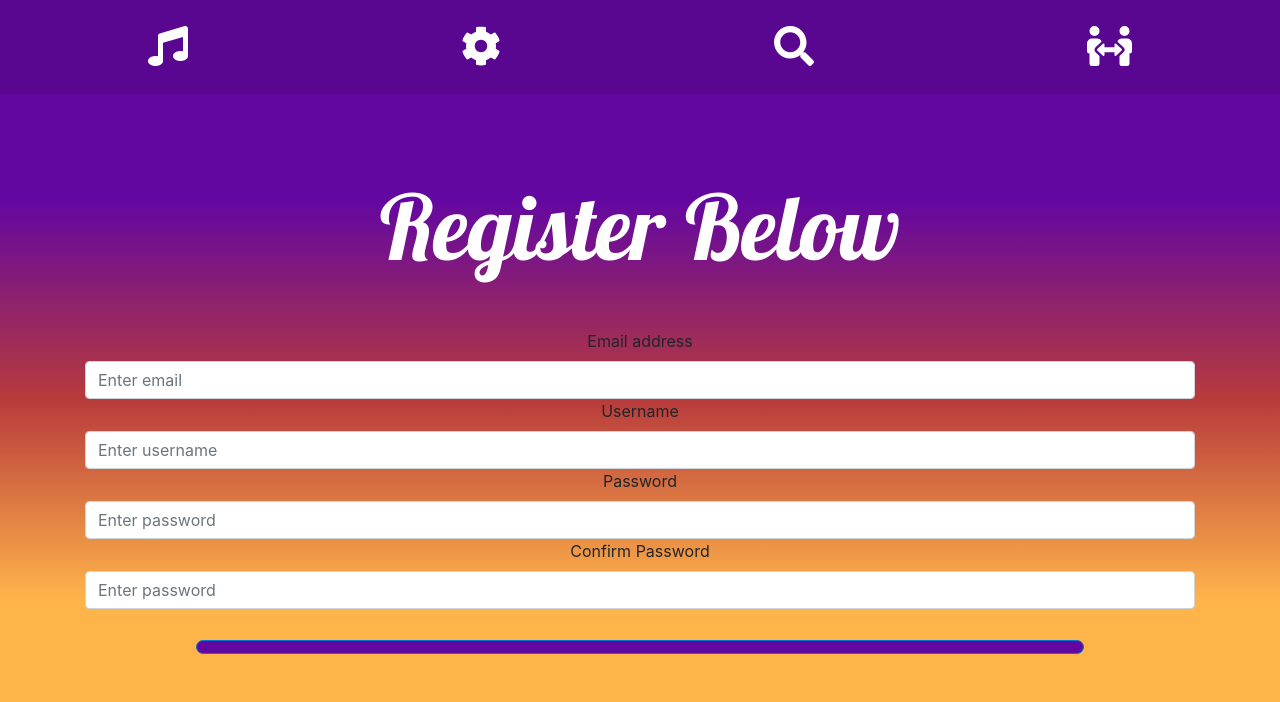
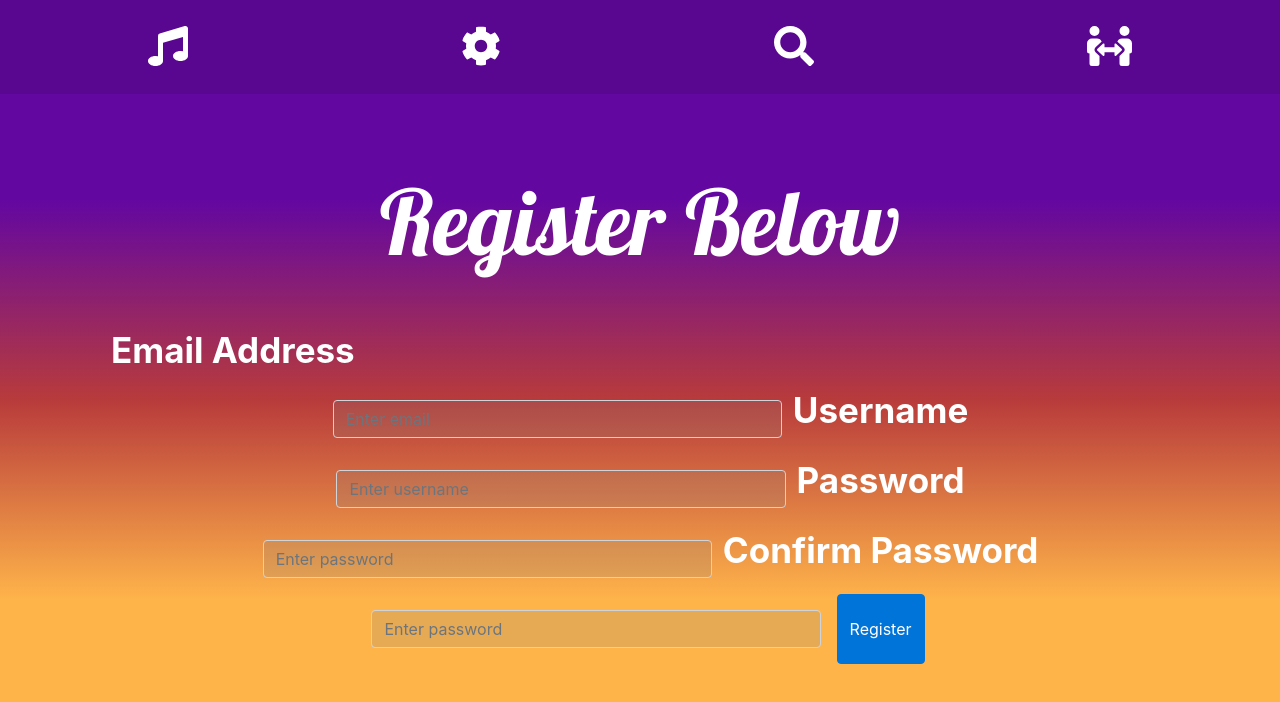
Before and after one commit to dylangygax/bander-client, a React (Create React App) app: page /app/Register in a window 1280 px wide. Shown: the top 702 px of the page. Built offline with nearby package versions, Linux system fonts and the light colour scheme.

Commit message:
renamed files - minor changes

```diff
--- a/public/app/style.css
+++ b/public/app/style.css
@@ -85,4 +85,14 @@ h1 {
 
 .reg-text {
     text-align: left;
+    color: white;
+    font-size: 35px;
+    font-weight: bolder;
 }
+
+.form-text {
+    box-shadow: inset 0 0 0 1000px rgba(0, 0, 0, 0.098);
+    background-color: rgba(255, 255, 255, 0.111);
+    text-align: left;
+    color: white;
+}
--- a/src/config/initRoute.js
+++ b/src/config/initRoute.js
@@ -2,13 +2,13 @@ import React from "react";
 import { Switch, Route } from "react-router-dom";
 import AppBody from "../pages/AppBody";
 
+import Landing from "../pages/Landing";
 import Login from "../pages/Login";
-import Login2 from "../pages/Login2";
 
 export default (
     <Switch>
-        <Route exact path="/" component={Login} />
-        <Route exact path="/login" component={Login2} />
+        <Route exact path="/" component={Landing} />
+        <Route exact path="/login" component={Login} />
         <Route path="/app" component={AppBody} />
     </Switch>
 )
--- /dev/null
+++ b/src/pages/Landing.js
@@ -0,0 +1,24 @@
+import React from 'react';
+import Button from "../components/Button";
+import SecondaryButton from "../components/SecondaryButton";
+
+const Landing = () => {
+
+    return (
+        <div>
+            <h1 className="col-12">Bander </h1>
+            <div className="col-12">
+                <img id="logo" src={process.env.PUBLIC_URL + "/images/Clef-Note.png"} />
+            </div>
+            <div id="login-button-container" className="justify-content-center flex-column col-12">
+                <Button buttonText="Login" url={"http://localhost:3000/login"} />
+                <Button buttonText="Register" url={"http://localhost:3000/app/register"} />
+            </div>
+            <div id="login-button-container" className="justify-content-center flex-column col-12">
+                <SecondaryButton buttonText="Continue without Logging in" url={"http://localhost:3000/app/home"} />
+            </div>
+        </div>
+    );
+}
+
+export default Landing;
--- a/src/pages/Login.js
+++ b/src/pages/Login.js
@@ -1,24 +1,58 @@
-import React from 'react';
-import Button from "../components/Button";
-import SecondaryButton from "../components/SecondaryButton";
+import React, {Component} from 'react'
+import UserModel from '../models/user'
 
-const Login = () => {
+class LoginForm extends Component {
+    state = {
+        email: '',
+        password: '',
+    }
 
-    return (
-        <div>
-            <h1 className="col-12">Bander </h1>
-            <div className="col-12">
-                <img id="logo" src={process.env.PUBLIC_URL + "/images/Clef-Note.png"} />
-            </div>
-            <div id="login-button-container" className="justify-content-center flex-column col-12">
-                <Button buttonText="Login" url={"http://localhost:3000/login"} />
-                <Button buttonText="Register" url={"http://localhost:3000/app/register"} />
-            </div>
-            <div id="login-button-container" className="justify-content-center flex-column col-12">
-                <SecondaryButton buttonText="Continue without Logging in" url={"http://localhost:3000/app/home"} />
-            </div>
-        </div>
-    );
+    handleChange = (event) => {
+        this.setState({
+            [event.target.name]: event.target.value,
+        })
+    }
+
+    handleSubmit = (event) => {
+        event.preventDefault()
+
+        UserModel.login(this.state)
+            .then(data => {
+                console.log(data)
+                if (!data.user) {
+                    return false
+                }
+                this.props.storeUser(data.user) ///THIS LINE IS ERRING. MORE TO SET UP
+                this.props.history.push('/profile')
+            })
+            .catch(err => console.log(err))
+    }
+
+    render () {
+        return (
+            <form onSubmit={this.handleSubmit}>
+                <h1>Login Login Login</h1>
+                <p>email</p>
+                <input
+                    onChange={this.handleChange}
+                    type="text"
+                    id="email"
+                    name="email"
+                    value={this.state.email}
+                />
+                <p>password</p>
+                <input
+                    onChange={this.handleChange}
+                    type="password"
+                    id="password"
+                    name="password"
+                    value={this.state.password}
+                />
+                <br />
+                <button type="submit">Login</button>
+            </form>
+        );
+    }
 }
 
-export default Login;
+export default LoginForm
--- a/src/pages/Login2.js
+++ /dev/null
@@ -1,58 +0,0 @@
-import React, {Component} from 'react'
-import UserModel from '../models/user'
-
-class LoginForm extends Component {
-    state = {
-        email: '',
-        password: '',
-    }
-
-    handleChange = (event) => {
-        this.setState({
-            [event.target.name]: event.target.value,
-        })
-    }
-
-    handleSubmit = (event) => {
-        event.preventDefault()
-
-        UserModel.login(this.state)
-            .then(data => {
-                console.log(data)
-                if (!data.user) {
-                    return false
-                }
-                this.props.storeUser(data.user) ///THIS LINE IS ERRING. MORE TO SET UP
-                this.props.history.push('/profile')
-            })
-            .catch(err => console.log(err))
-    }
-
-    render () {
-        return (
-            <form onSubmit={this.handleSubmit}>
-                <h1>Login Login Login</h1>
-                <p>email</p>
-                <input
-                    onChange={this.handleChange}
-                    type="text"
-                    id="email"
-                    name="email"
-                    value={this.state.email}
-                />
-                <p>password</p>
-                <input
-                    onChange={this.handleChange}
-                    type="password"
-                    id="password"
-                    name="password"
-                    value={this.state.password}
-                />
-                <br />
-                <button type="submit">Login</button>
-            </form>
-        );
-    }
-}
-
-export default LoginForm
--- a/src/pages/Register.js
+++ b/src/pages/Register.js
@@ -38,45 +38,65 @@ class Register extends Component {
 
     render() {
         return (
-            <form className="form-group" onSubmit={this.handleSubmit}>
+            <form className="form-group " onSubmit={this.handleSubmit}>
                 <h1 className="m-5">Register Below</h1>
-                <label className="reg-text" for="InputEmail">Email address</label>
+                <div className="row d-flex justify-content-center m-3 text-center">
+                    <div className="col-12">
+                        <label className="reg-text form-row"
+                            htmlFor="InputEmail">Email Address</label>
+                    </div>
                     {/* <p className="form-control">email</p> */}
                     <input
-                    type="email" className="form-control" id="InputEmail" aria-describedby="emailHelp" placeholder="Enter email"
+                        type="email"
+                        className="form-text form-control col-5 text-xl-left m-3"
+                        aria-describedby="emailHelp"
+                        placeholder="Enter email"
                         onChange={this.handleChange}
                         type="text"
-                    id="email"
+                        id="email InputEmail"
                         name="email"
                         value={this.state.email}
                     />
-                <label className="reg-text text-left" for="InputUsername">Username</label>
+                    <label className="reg-text form-row"
+                        htmlFor="InputUsername">Username</label>
                     <input
-                    type="username" className="form-control" id="InputUsername" aria-describedby="usernameHelp" placeholder="Enter username"
+                        type="username"
+                        className="form-text form-control col-5 text-xl-left m-3"
+                        aria-describedby="usernameHelp"
+                        placeholder="Enter username"
                         onChange={this.handleChange}
                         type="text"
-                    id="username"
+                        id="username InputUsername"
                         name="username"
                         value={this.state.username}
                     />
-                <label className="reg-text" for="InputPassword">Password</label>
+                    <label className="reg-text form-row"
+                        htmlFor="InputPassword">Password</label>
                     <input
                         onChange={this.handleChange}
-                    type="password" className="form-control" id="InpuPassword" aria-describedby="passwordHelp" placeholder="Enter password"
-                    id="password"
+                        type="password"
+                        className="form-text form-control col-5 text-xl-left m-3"
+                        aria-describedby="passwordHelp"
+                        placeholder="Enter password"
+                        id="password InpuPassword"
                         name="password"
                         value={this.state.password}
                     />
-                <label className="reg-text" for="InputPassword">Confirm Password</label>
+                    <label className="reg-text form-row"
+                        htmlFor="InputPassword">Confirm Password</label>
                     <input
                         onChange={this.handleChange}
-                    type="password" className="form-control" id="InpuPassword" aria-describedby="passwordHelp" placeholder="Enter password"
-                    id="password2"
+                        type="password"
+                        className="form-text form-control col-5 text-xl-left m-3"
+                        aria-describedby="passwordHelp"
+                        placeholder="Enter password"
+                        id="password2 InpuPassword"
                         name="password2"
                         value={this.state.password2}
                     />
                     <br />
-                <Button className="" type="submit">Register</Button>
+                    <button className="btn btn-primary" type="submit">Register</button>
+                </div>
             </form>
         );
     }
```
Lines whose indentation alone changed are shown as unchanged.
